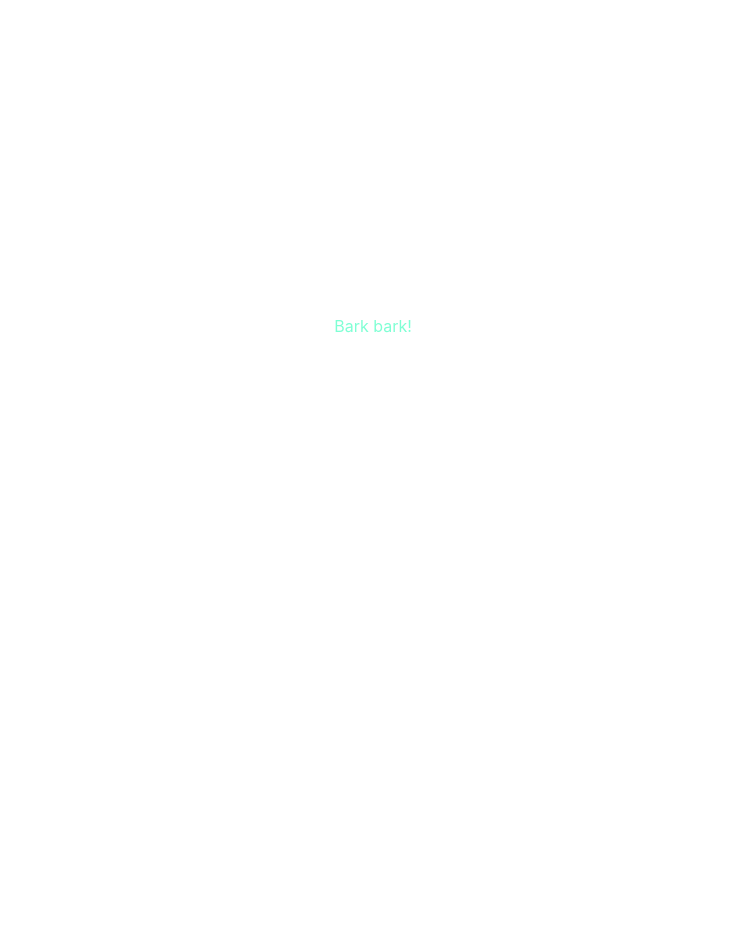
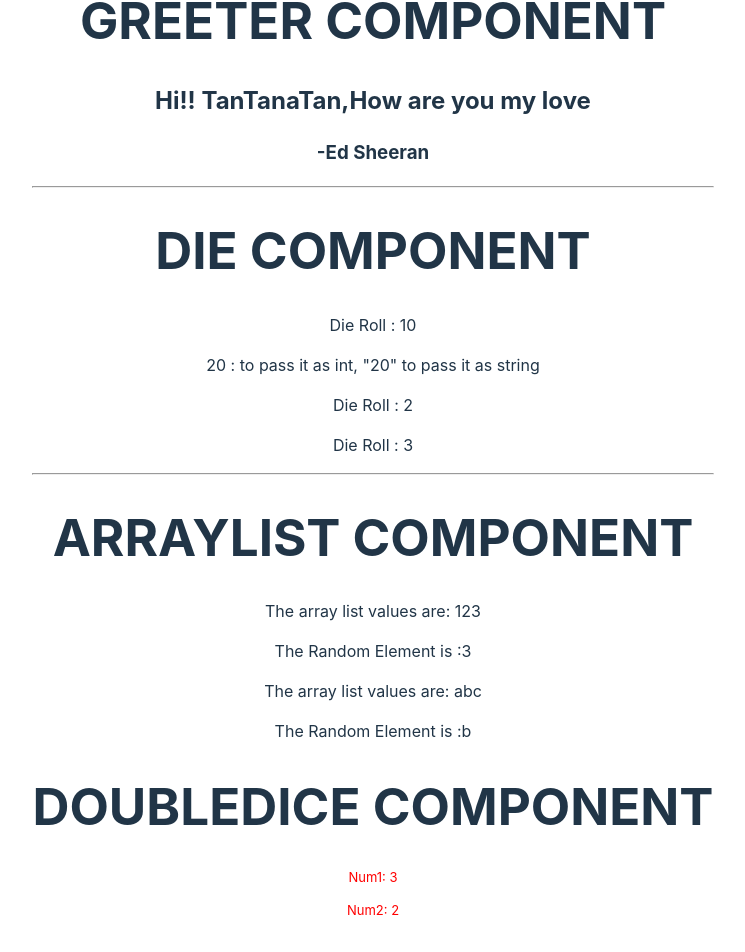
Before and after one commit to TaneeshkaReddy/learning-REACT, a React (Vite) app: page / in a window 1280 px wide. Shown: the part 74-1026 px from the top of the page, without its empty margins (267-1012 px from the left). Before the commit the page ends 800 px from the top, so only its background shows below. Built offline with nearby package versions, Linux system fonts and the light colour scheme.

Commit message:
learnt about different components, react conditionals,passing arrays and objects and dynamically changing style

```diff
--- a/src/App.jsx
+++ b/src/App.jsx
@@ -1,9 +1,33 @@
 import './App.css'
 import Dogs from"./Dogs";
+import Greeter from "./Greeter";
+import Die from "./Die";
+import ListPicker from "./ListPicker";
+import DoubleDice from "./DoubleDice";
 
 function App() {
   return <div>
-    <Dogs></Dogs>
+    <h1>GREETER COMPONENT</h1>
+    <Greeter person="TanTanaTan" from="Ed Sheeran"></Greeter>
+    <hr></hr>
+     <h1>DIE COMPONENT</h1>
+    <Die numsides={20} />
+    {20} : to pass it as int, "20" to pass it as string
+     <Die numsides={6} />
+    <Die numsides={15} />
+     <hr></hr>
+    <h1>ARRAYLIST COMPONENT</h1>
+    <ListPicker values={[1,2,3]}></ListPicker>
+    <ListPicker values={["a","b","c"]}></ListPicker>
+    {/* <ListPicker values={{a:2,b:3}}></ListPicker>  JS OBJECT CAN BE PASSED LIKE THIS  */}
+
+
+   <h1>DOUBLEDICE COMPONENT</h1>
+   <DoubleDice></DoubleDice>
+
+
+
+
   </div>
 }
 
--- /dev/null
+++ b/src/Die.jsx
@@ -0,0 +1,9 @@
+export default function Die({numsides}){
+  const roll=Math.floor(Math.random()*numsides)+1;
+  return (
+    <div>
+
+  <p>Die Roll : {roll}</p>
+  </div>
+  )
+}
--- /dev/null
+++ b/src/DoubleDice.jsx
@@ -0,0 +1,22 @@
+export default function DoubleDice(){
+  const nums1=Math.floor(Math.random()*3)+1;
+  const nums2=Math.floor(Math.random()*3)+1;
+  // const result=nums1===nums2?"You Win":"You Lose"
+  //const styles={color:"cyan",fontSize:"13px"}; //css written in object format in key value format
+  const isWinner= nums1===nums2;
+  const styles={color:isWinner?"green":"red",fontSize:"13px"};
+  return (
+    <div>
+      {/* <h2>{result}</h2> */}
+      {/* <h2>{nums1 === nums2 ? "You Win":"You Lose:"}</h2> */}
+      {/* {nums1 === nums2 ?<h3>"You Win"</h3> :null} */}
+      <div className="DoubleDice" style={styles}>
+      {isWinner && <h3>"You Win"</h3>}
+      <p>Num1: {nums1}</p>
+      <p>Num2: {nums2}</p>
+      </div>
+
+    </div>
+  )
+
+}
--- /dev/null
+++ b/src/Greeter.jsx
@@ -0,0 +1,11 @@
+// export default function Greeter(props){
+  // OR YOU DESTRUCTURE LIKE BELOW
+export default function Greeter({person="everyone",from="secret admirer"}){
+  // console.log(props.person);
+  // return <h1>Hi!! {props.person} I am a greeter</h1>
+  return <div>
+
+  <h2>Hi!! {person},How are you my love</h2>
+  <h3>-{from}</h3>
+  </div>
+}
--- /dev/null
+++ b/src/ListPicker.jsx
@@ -0,0 +1,10 @@
+export default function ListPicker({values}){
+  const randIdx=Math.floor(Math.random()*values.length)
+  const randElement=values[randIdx]
+  return (
+    <div>
+    <p>The array list values are: {values}</p>
+    <p>The Random Element is :{randElement}</p>
+    </div>
+  );
+}
```
